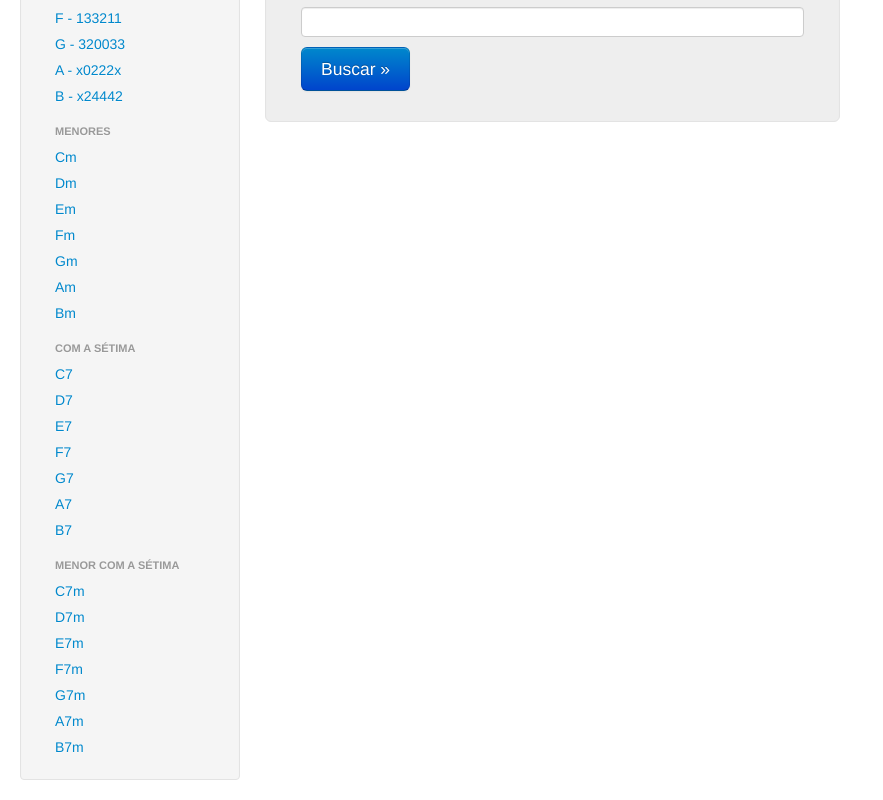
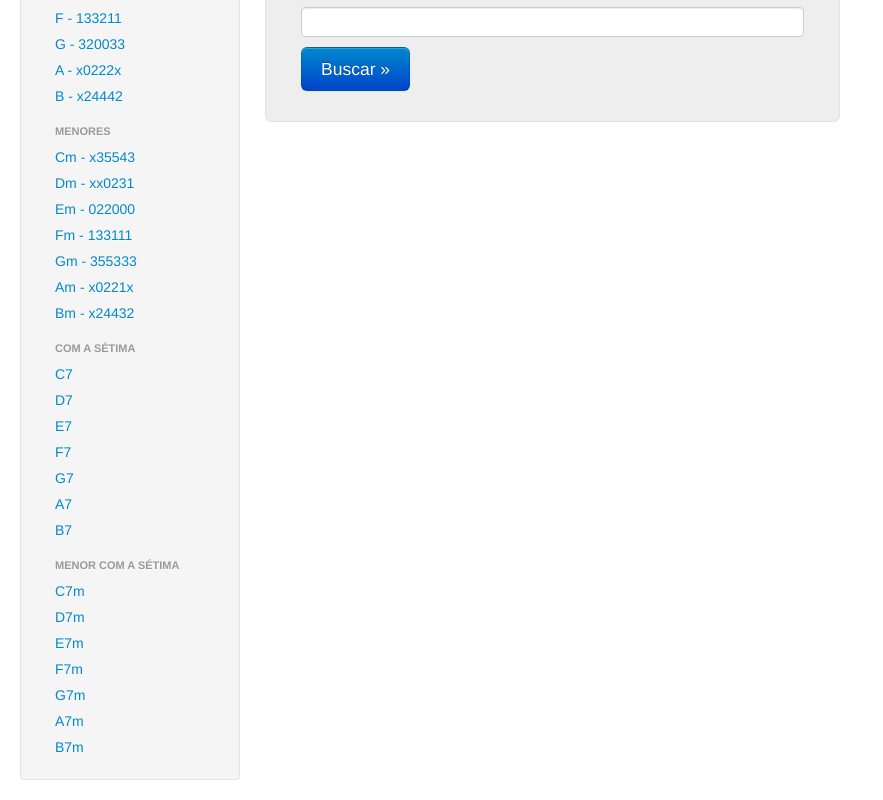
Before and after one commit to crisstanza/chorder, a plain HTML site: page index.html in a window 1280 px wide. Shown: the part 139-939 px from the top of the page, without its empty margins (0-883 px from the left). Drawn offline with Linux system fonts and the light colour scheme.

Commit message:
Some more chords; prevent form submit

```diff
--- a/index.html
+++ b/index.html
@@ -37,13 +37,13 @@
 							<li><a href="#">A - x0222x</a></li>
 							<li><a href="#">B - x24442</a></li>
 							<li class="nav-header">Menores</li>
-							<li><a href="#">Cm</a></li>
-							<li><a href="#">Dm</a></li>
-							<li><a href="#">Em</a></li>
-							<li><a href="#">Fm</a></li>
-							<li><a href="#">Gm</a></li>
-							<li><a href="#">Am</a></li>
-							<li><a href="#">Bm</a></li>
+							<li><a href="#">Cm - x35543</a></li>
+							<li><a href="#">Dm - xx0231</a></li>
+							<li><a href="#">Em - 022000</a></li>
+							<li><a href="#">Fm - 133111</a></li>
+							<li><a href="#">Gm - 355333</a></li>
+							<li><a href="#">Am - x0221x</a></li>
+							<li><a href="#">Bm - x24432</a></li>
 							<li class="nav-header">Com a s&eacute;tima</li>
 							<li><a href="#">C7</a></li>
 							<li><a href="#">D7</a></li>
--- a/js/js.js
+++ b/js/js.js
@@ -1,13 +1,12 @@
 (function() {
 
 	var ALL_LOADED = false;
-
-	var main = null;
 
 	function init() {
 		ALL_LOADED = true;
 		var searchForm = document.getElementById('search-form');
 		searchForm.addEventListener('submit', function(evt) {
+			evt.preventDefault();
 			search();
 			return false;
 		}, true);
```
